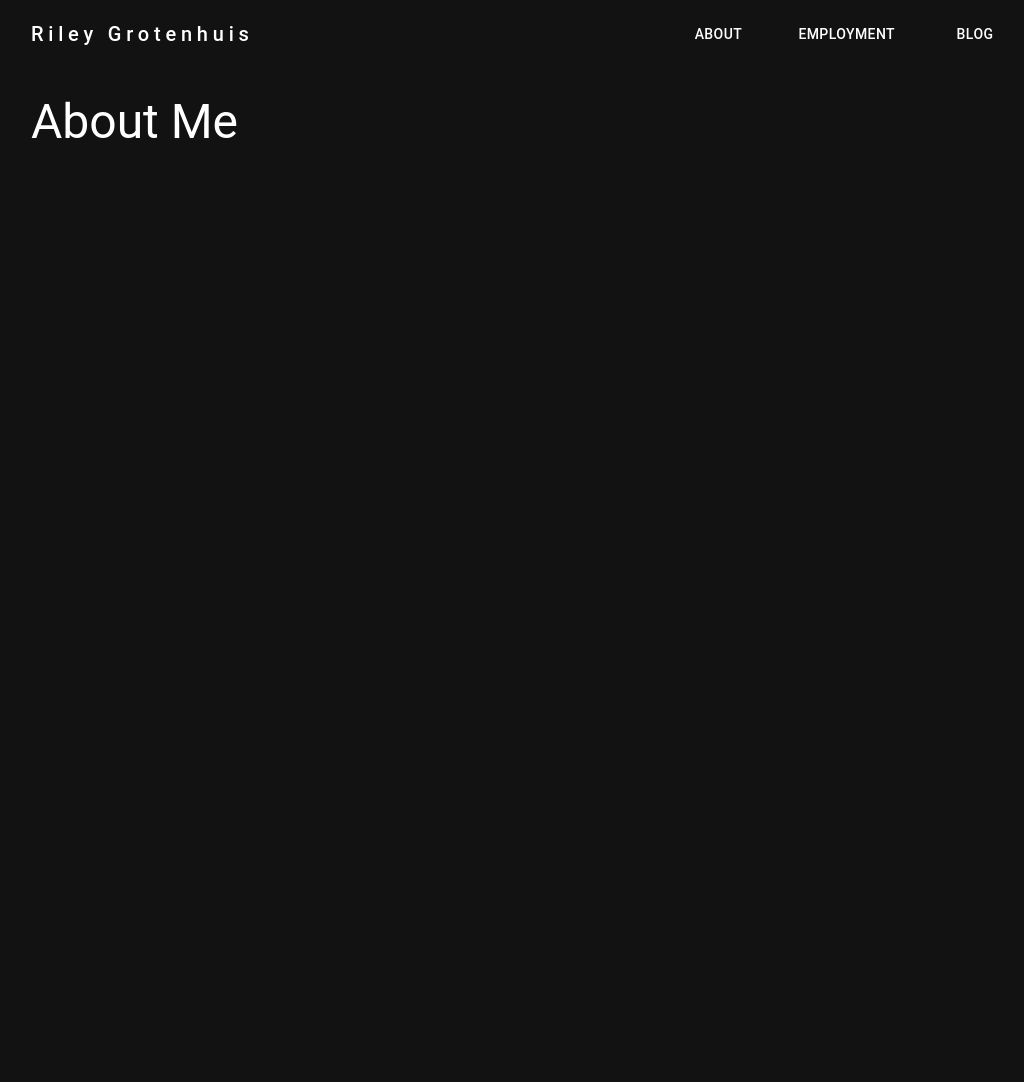
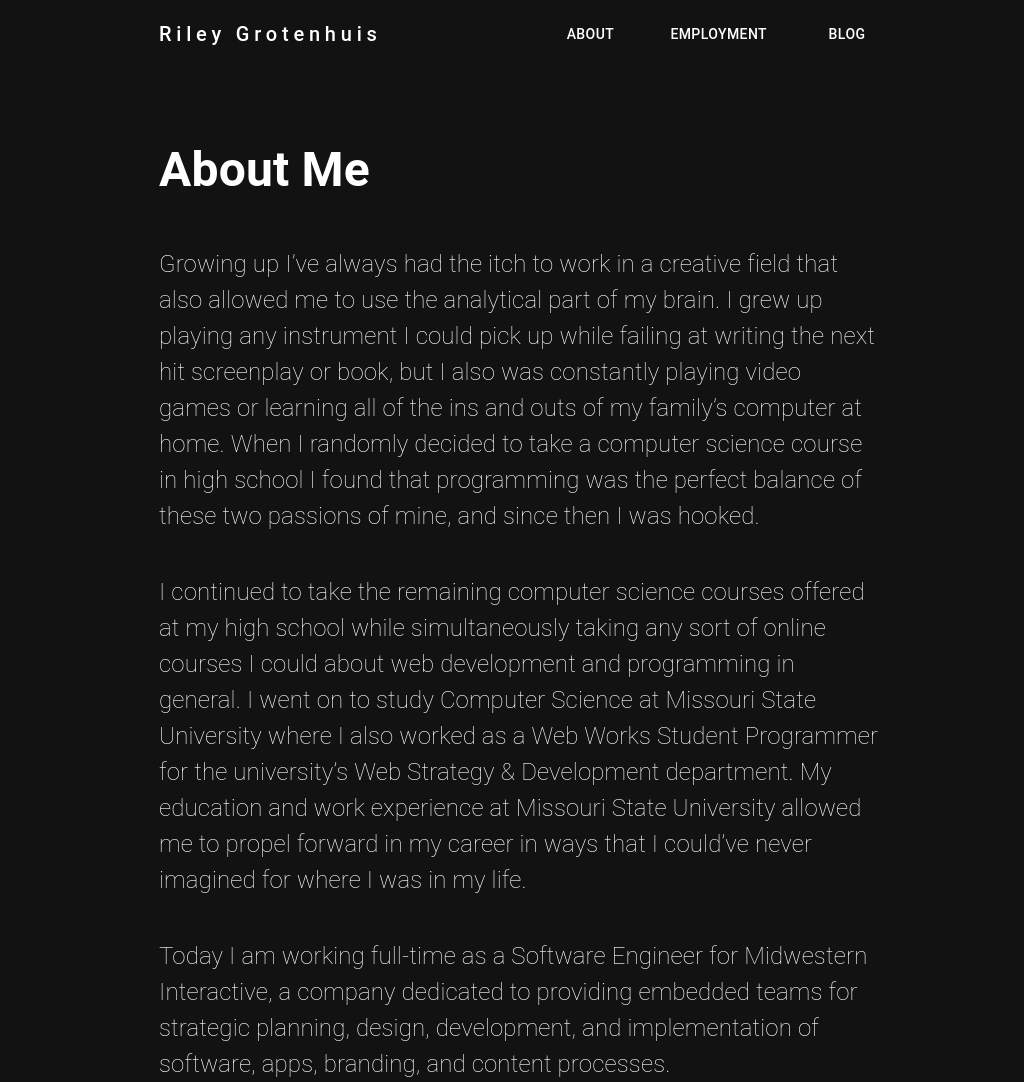
Before and after one commit to rileygrotenhuis/rileygrotenhuis.com, a Next.js app: page /about in a window 1280 px wide. Shown: the whole page, without its empty margins (121-1145 px from the left). Before the commit the page ends 800 px from the top, so only its background shows below. Built offline with nearby package versions, Linux system fonts and the light colour scheme.

Commit message:
feat: basic content for About Me Page.

```diff
--- a/app/about/page.jsx
+++ b/app/about/page.jsx
@@ -12,10 +12,25 @@ import ProfileImage from '../../public/ProfileImage.jpeg';
 
 export default function About() {
 	return (
-		<Grid container spacing={1}>
+		<Grid container spacing={5} sx={{ marginTop: '25px' }}>
 			<Grid item xs={12}>
-				<Typography variant="h3">
+				<Typography variant="aboutPageTitle">
 					About Me
+				</Typography>
+			</Grid>
+			<Grid item xs={12}>
+				<Typography variant="aboutPageText">
+					Growing up I’ve always had the itch to work in a creative field that also allowed me to use the analytical part of my brain. I grew up playing any instrument I could pick up while failing at writing the next hit screenplay or book, but I also was constantly playing video games or learning all of the ins and outs of my family’s computer at home. When I randomly decided to take a computer science course in high school I found that programming was the perfect balance of these two passions of mine, and since then I was hooked.
+				</Typography>
+			</Grid>
+			<Grid item xs={12}>
+				<Typography variant="aboutPageText">
+					I continued to take the remaining computer science courses offered at my high school while simultaneously taking any sort of online courses I could about web development and programming in general. I went on to study Computer Science at Missouri State University where I also worked as a Web Works Student Programmer for the university’s Web Strategy & Development department. My education and work experience at Missouri State University allowed me to propel forward in my career in ways that I could’ve never imagined for where I was in my life.
+				</Typography>
+			</Grid>
+			<Grid item xs={12}>
+				<Typography variant="aboutPageText">
+					Today I am working full-time as a Software Engineer for Midwestern Interactive, a company dedicated to providing embedded teams for strategic planning, design, development, and implementation of software, apps, branding, and content processes.
 				</Typography>
 			</Grid>
 		</Grid>
--- a/app/layout.jsx
+++ b/app/layout.jsx
@@ -15,7 +15,7 @@ export default function RootLayout({ children }) {
 				<CssBaseline />
 				<body>
 					<NavigationBar />
-					<Container maxWidth="xl" style={{ width: '80%', marginTop: '25px' }}>
+					<Container maxWidth="xl" style={{ width: '60%', marginTop: '25px' }}>
 						{children}
 					</Container>
 				</body>
--- a/components/NavigationBar.jsx
+++ b/components/NavigationBar.jsx
@@ -34,7 +34,7 @@ export default function NavigationBar() {
                 boxShadow: 'none'
             }}
         >
-            <Container maxWidth="xl" style={{ width: '80%', }}>
+            <Container maxWidth="xl" style={{ width: '60%', }}>
                 <Toolbar disableGutters>
                 <Link
                     href="/"
--- a/styles/theme.js
+++ b/styles/theme.js
@@ -12,7 +12,15 @@ const theme = createTheme({
 		homePageSubtitle: {
 			fontSize: '1.5rem',
 			fontWeight: 'normal',
-		}
+		},
+		aboutPageTitle: {
+			fontSize: '3rem',
+			fontWeight: 'bold',
+		},
+		aboutPageText: {
+			fontSize: '1.5rem',
+			fontWeight: 'lighter',
+		},
 	},
 });
 
```
